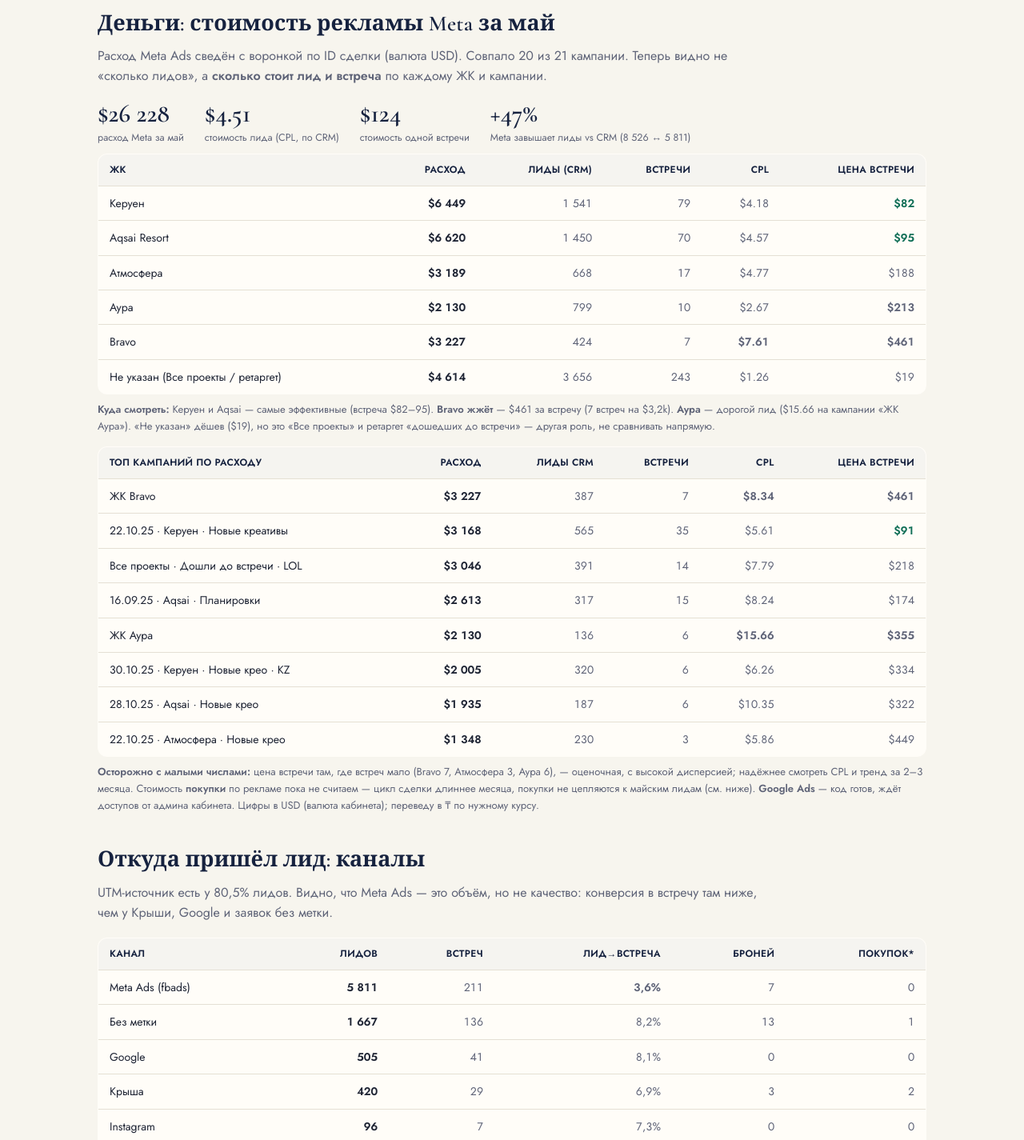
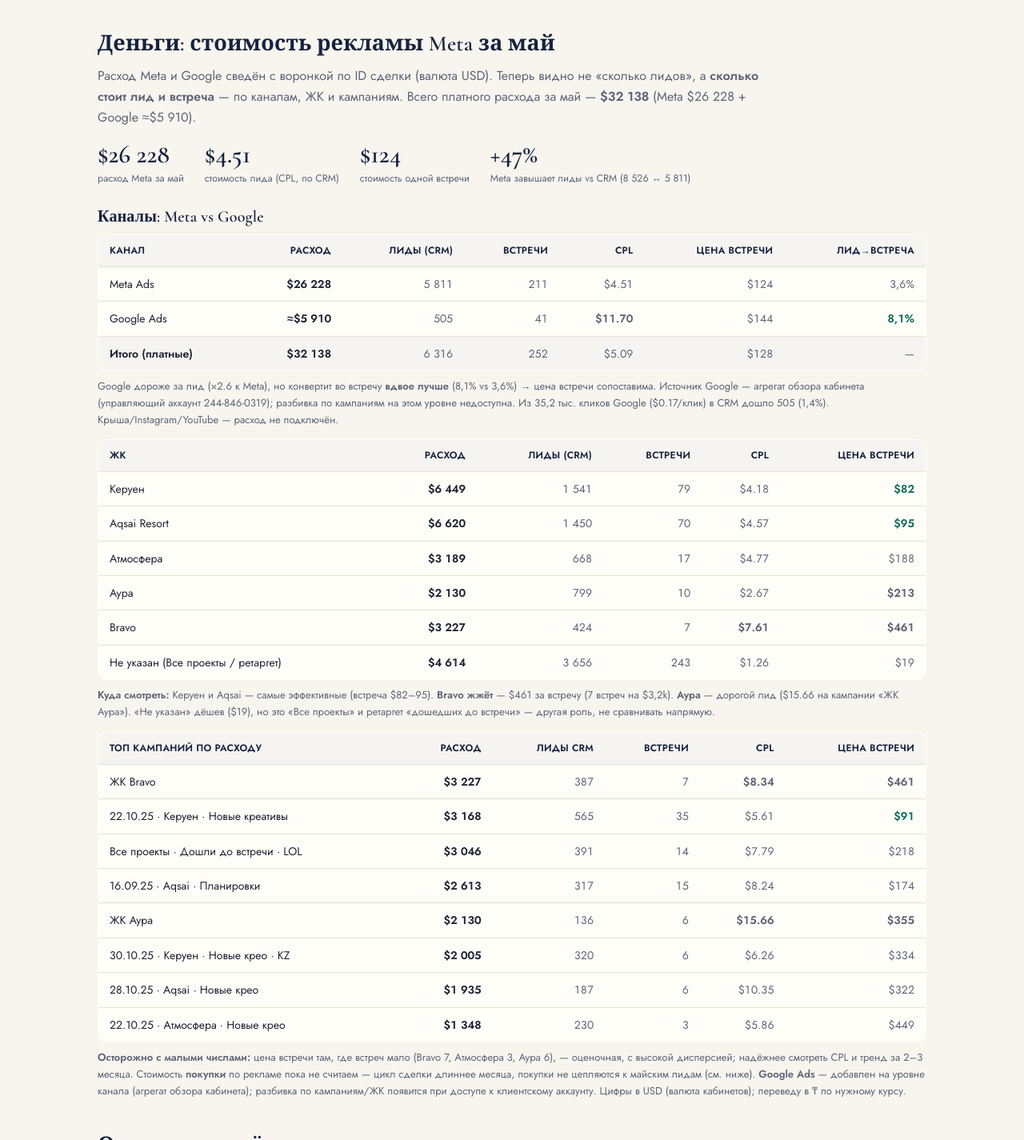
Before and after one commit to dakeshisan/atamura-may-funnel, a plain HTML site: page index.html in a window 1280 px wide. Shown: the part 1375-2800 px from the top of the page at 80% size. Drawn offline with nearby package versions, Linux system fonts and the light colour scheme.

Commit message:
Google Ads: расход мая ($5910) через обзор кабинета + сравнение каналов Meta vs Google

```diff
--- a/index.html
+++ b/index.html
@@ -81,7 +81,7 @@
 <div class="wrap">
 
   <div class="verdict">
-    <b>Короткий ответ.</b> Путь клиента <b>лид → встреча → бронь прослеживается по ID сделки надёжно</b>: сделка сохраняет свой ID и рекламную метку при переездах между воронками, и у <b>74–80% лидов есть источник/кампания</b>. А вот <b>последний шаг — покупку — к кампании привязать пока почти нельзя</b>: покупки лежат в отдельной воронке без UTM, и цикл сделки длиннее месяца, поэтому из 21 сделки в воронке «Купившие» за май к майским лидам по ID цепляются лишь 3. Главный бизнес-вывод: <b>85% лидов отваливаются в телемаркетинге до встречи</b>, а Meta Ads (68% объёма) даёт самую низкую конверсию в встречу. И теперь — со стоимостью: <b>Meta потратила $26 тыс за май, встреча обходится в среднем $124</b> (Керуен/Aqsai — дешевле всех, Bravo/Аура — дороже).
+    <b>Короткий ответ.</b> Путь клиента <b>лид → встреча → бронь прослеживается по ID сделки надёжно</b>: сделка сохраняет свой ID и рекламную метку при переездах между воронками, и у <b>74–80% лидов есть источник/кампания</b>. А вот <b>последний шаг — покупку — к кампании привязать пока почти нельзя</b>: покупки лежат в отдельной воронке без UTM, и цикл сделки длиннее месяца, поэтому из 21 сделки в воронке «Купившие» за май к майским лидам по ID цепляются лишь 3. Главный бизнес-вывод: <b>85% лидов отваливаются в телемаркетинге до встречи</b>, а Meta Ads (68% объёма) даёт самую низкую конверсию в встречу. И теперь — со стоимостью: <b>за май на рекламу ушло $32 тыс (Meta $26 + Google $6), встреча обходится ~$124–144</b> (Керуен/Aqsai — дешевле всех; Google дороже за лид, но качественнее).
     <div class="corr">↻ Это исправленная версия. Первый вариант не учитывал воронку «Zvandau» (основной обзвон) и ошибочно показывал «87% застряли в NEW». Здесь топология верная.</div>
   </div>
 
@@ -112,13 +112,23 @@
   <!-- S1b MONEY -->
   <section>
     <h2>Деньги: стоимость рекламы Meta за май</h2>
-    <p class="lead">Расход Meta Ads сведён с воронкой по ID сделки (валюта USD). Совпало 20 из 21 кампании. Теперь видно не «сколько лидов», а <b>сколько стоит лид и встреча</b> по каждому ЖК и кампании.</p>
+    <p class="lead">Расход Meta и Google сведён с воронкой по ID сделки (валюта USD). Теперь видно не «сколько лидов», а <b>сколько стоит лид и встреча</b> — по каналам, ЖК и кампаниям. Всего платного расхода за май — <b>$32 138</b> (Meta $26 228 + Google ≈$5 910).</p>
     <div class="stat-row">
       <div class="stat"><b>$26 228</b><span>расход Meta за май</span></div>
       <div class="stat"><b>$4.51</b><span>стоимость лида (CPL, по CRM)</span></div>
       <div class="stat"><b>$124</b><span>стоимость одной встречи</span></div>
       <div class="stat"><b>+47%</b><span>Meta завышает лиды vs CRM (8 526 ↔ 5 811)</span></div>
     </div>
+    <h3 style="margin:20px 0 6px;font-family:'Cormorant Garamond',serif;font-size:20px;color:var(--navy)">Каналы: Meta vs Google</h3>
+    <table class="ftab">
+      <thead><tr><th>Канал</th><th style="text-align:right">Расход</th><th style="text-align:right">Лиды (CRM)</th><th style="text-align:right">Встречи</th><th style="text-align:right">CPL</th><th style="text-align:right">Цена встречи</th><th style="text-align:right">Лид→встреча</th></tr></thead>
+      <tbody>
+        <tr><td>Meta Ads</td><td class="n">$26 228</td><td class="m">5 811</td><td class="m">211</td><td class="m">$4.51</td><td class="m">$124</td><td class="m">3,6%</td></tr>
+        <tr><td>Google Ads</td><td class="n">≈$5 910</td><td class="m">505</td><td class="m">41</td><td class="m hl">$11.70</td><td class="m">$144</td><td class="m" style="color:var(--teal-d);font-weight:600">8,1%</td></tr>
+        <tr style="background:rgba(22,34,63,.04)"><td style="font-weight:600">Итого (платные)</td><td class="n">$32 138</td><td class="m">6 316</td><td class="m">252</td><td class="m">$5.09</td><td class="m">$128</td><td class="m">—</td></tr>
+      </tbody>
+    </table>
+    <p class="note">Google дороже за лид (×2.6 к Meta), но конвертит во встречу <b>вдвое лучше</b> (8,1% vs 3,6%) → цена встречи сопоставима. Источник Google — агрегат обзора кабинета (управляющий аккаунт 244-846-0319); разбивка по кампаниям на этом уровне недоступна. Из 35,2 тыс. кликов Google ($0.17/клик) в CRM дошло 505 (1,4%). Крыша/Instagram/YouTube — расход не подключён.</p>
     <table class="ftab" style="margin-top:8px">
       <thead><tr><th>ЖК</th><th style="text-align:right">Расход</th><th style="text-align:right">Лиды (CRM)</th><th style="text-align:right">Встречи</th><th style="text-align:right">CPL</th><th style="text-align:right">Цена встречи</th></tr></thead>
       <tbody>
@@ -144,7 +154,7 @@
         <tr><td>22.10.25 · Атмосфера · Новые крео</td><td class="n">$1 348</td><td class="m">230</td><td class="m">3</td><td class="m">$5.86</td><td class="m">$449</td></tr>
       </tbody>
     </table>
-    <p class="note"><b>Осторожно с малыми числами:</b> цена встречи там, где встреч мало (Bravo 7, Атмосфера 3, Аура 6), — оценочная, с высокой дисперсией; надёжнее смотреть CPL и тренд за 2–3 месяца. Стоимость <b>покупки</b> по рекламе пока не считаем — цикл сделки длиннее месяца, покупки не цепляются к майским лидам (см. ниже). <b>Google Ads</b> — код готов, ждёт доступов от админа кабинета. Цифры в USD (валюта кабинета); переведу в ₸ по нужному курсу.</p>
+    <p class="note"><b>Осторожно с малыми числами:</b> цена встречи там, где встреч мало (Bravo 7, Атмосфера 3, Аура 6), — оценочная, с высокой дисперсией; надёжнее смотреть CPL и тренд за 2–3 месяца. Стоимость <b>покупки</b> по рекламе пока не считаем — цикл сделки длиннее месяца, покупки не цепляются к майским лидам (см. ниже). <b>Google Ads</b> — добавлен на уровне канала (агрегат обзора кабинета); разбивка по кампаниям/ЖК появится при доступе к клиентскому аккаунту. Цифры в USD (валюта кабинетов); переведу в ₸ по нужному курсу.</p>
   </section>
 
   <!-- S2 channels -->
```
